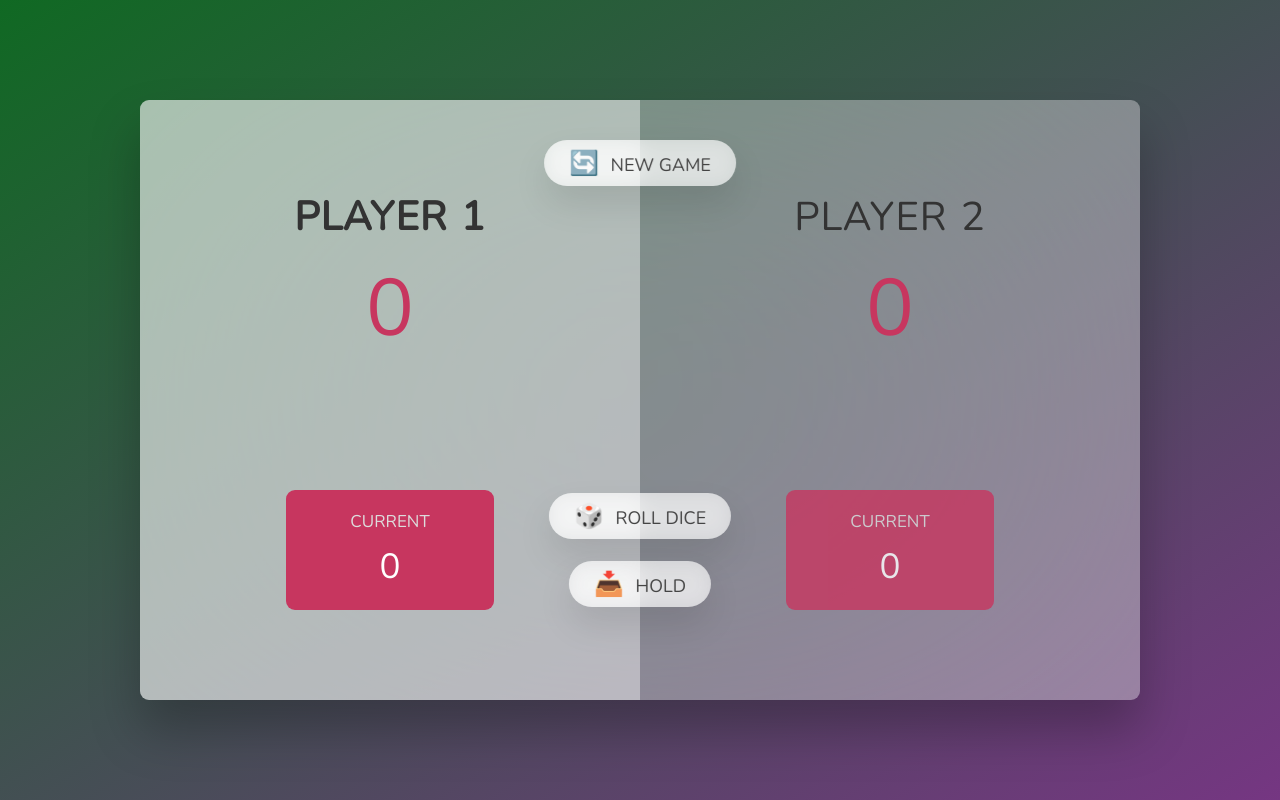
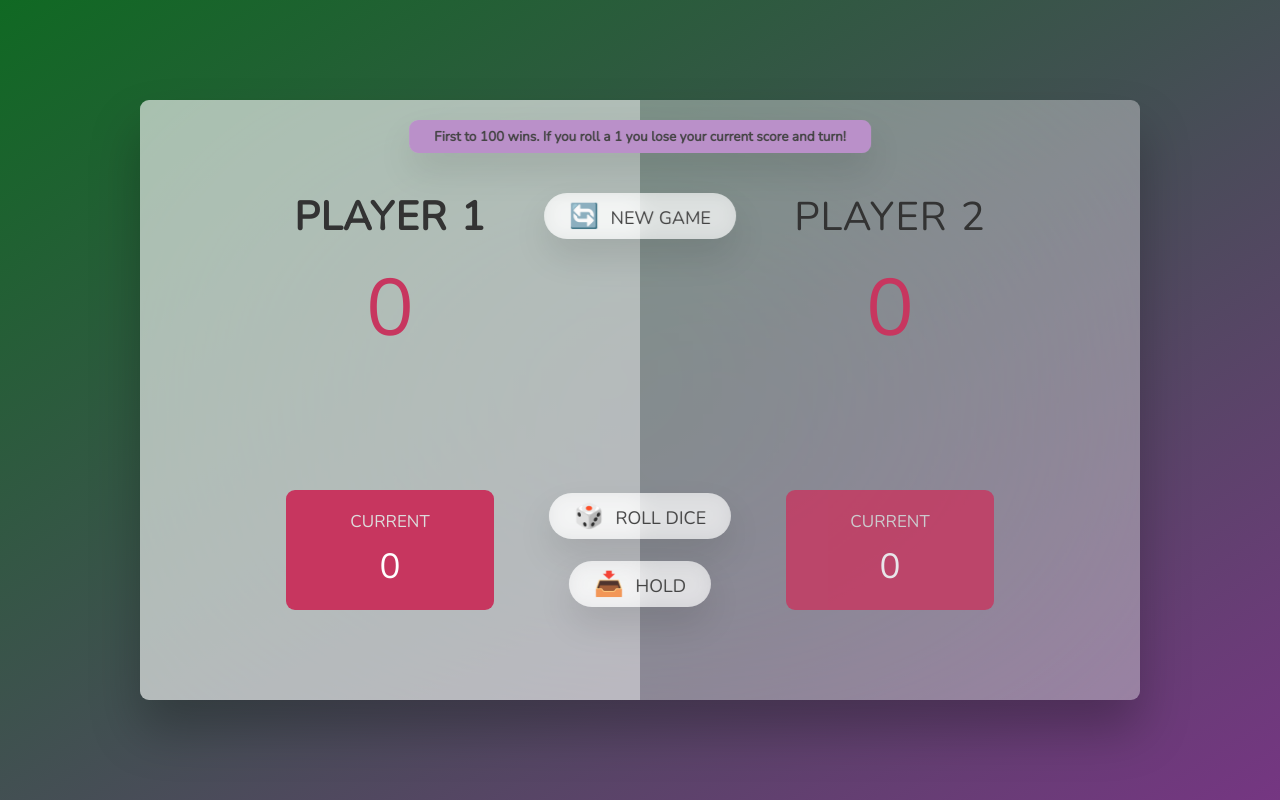
Before and after one commit to D-i-m-i/first-to-100-game, a plain HTML site: page index.html in a window 1280 px wide. Drawn offline with nearby package versions, Linux system fonts and the light colour scheme.

Commit message:
Add instructions

```diff
--- a/index.html
+++ b/index.html
@@ -32,6 +32,9 @@
 
       <img src="dice-5.png" alt="Playing dice" class="dice" />
       <button class="btn btn--new">🔄 New game</button>
+      <p class="instructions">
+        First to 100 wins. If you roll a 1 you lose your current score and turn!
+      </p>
       <button class="btn btn--roll">🎲 Roll dice</button>
       <button class="btn btn--hold">📥 Hold</button>
     </main>
--- a/style.css
+++ b/style.css
@@ -123,6 +123,30 @@ main {
   box-shadow: 0 1.75rem 3.5rem rgba(0, 0, 0, 0.1);
 }
 
+.instructions {
+  position: absolute;
+  left: 50%;
+  transform: translateX(-50%);
+  color: #444;
+  background: none;
+  border: none;
+  font-family: inherit;
+  font-size: 1.35rem;
+  font-weight: bold;
+  transition: all 0.2s;
+
+  background-color: rgb(255, 255, 255);
+  /* background-color: rgba(232, 255, 150, 0.6); */
+  background-color: #ba90c9;
+  backdrop-filter: blur(10px);
+
+  padding: 0.7rem 2.5rem;
+  box-shadow: 0 1.75rem 3.5rem rgba(0, 0, 0, 0.1);
+  margin-top: 20px;
+  text-align: center;
+  border-radius: 9px;
+}
+
 .btn::first-letter {
   font-size: 2.4rem;
   display: inline-block;
@@ -130,7 +154,7 @@ main {
 }
 
 .btn--new {
-  top: 4rem;
+  top: 9.3rem;
 }
 .btn--roll {
   top: 39.3rem;
```
